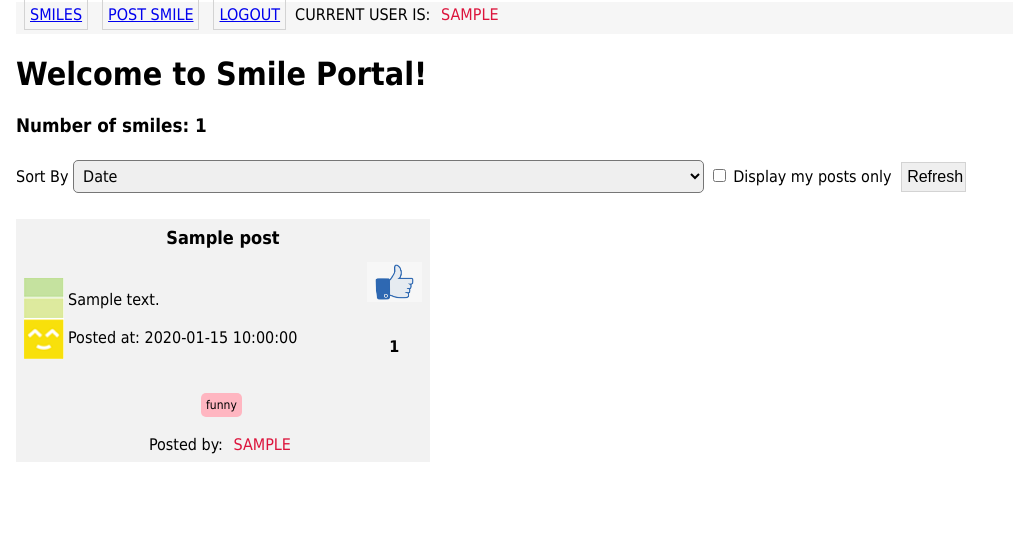
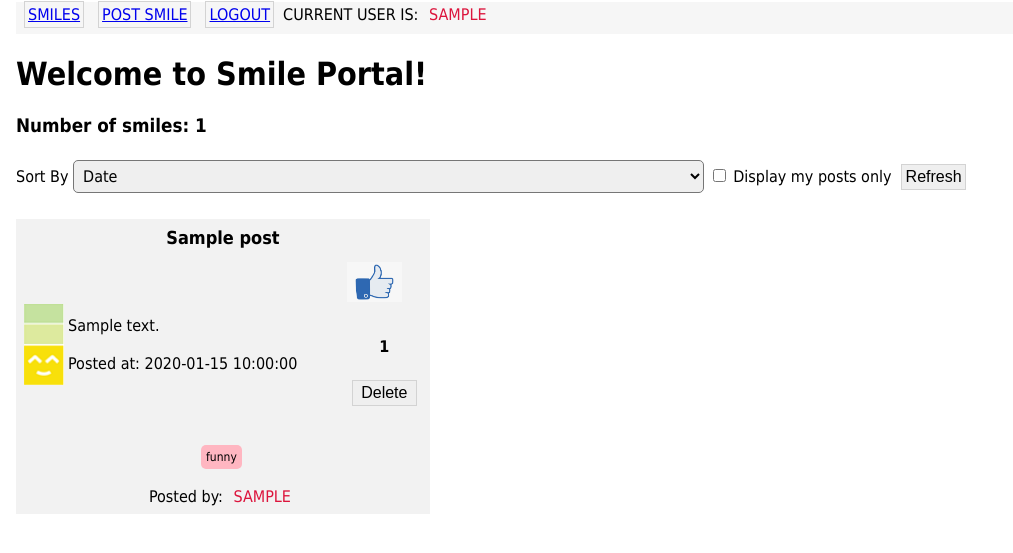
Before and after one commit to dhoangquan1/SmileApp, a Flask app: page / in a window 1280 px wide. Shown: the top 553 px of the page, without its empty margins (0-1013 px from the left). Run offline with Flask 3, Linux system fonts and the light colour scheme; a user stored in the database is signed in; tables that the repository leaves empty hold one stand-in row (values such as "Sample post"); some libraries are stand-ins or nearby versions.

Commit message:
Task 7: Implemented the option to delete posts

```diff
--- a/app/main/models.py
+++ b/app/main/models.py
@@ -54,7 +54,8 @@ class Post(db.Model):
     tags: sqlo.WriteOnlyMapped['Tag'] = sqlo.relationship(
         secondary=postTags,
         primaryjoin=(postTags.c.post_id == id),
-        back_populates="posts"
+        back_populates="posts",
+        passive_deletes=True,
     )
 
     def get_tags(self):
--- a/app/main/routes.py
+++ b/app/main/routes.py
@@ -66,3 +66,18 @@ def like(post_id):
     db.session.add(thepost)
     db.session.commit()
     return redirect(url_for('main.index'))
+
+@bp_main.route('/post/<post_id>/delete', methods=['POST'])
+@login_required
+def delete(post_id):
+    thepost = db.session.get(Post, post_id)
+    if thepost is None:
+        flash('Post with id {} is not found!'.format(post_id))
+        return redirect(url_for('main.index'))
+    for t in db.session.scalars(thepost.tags.select()):
+        thepost.tags.remove(t)
+    db.session.commit()
+    db.session.delete(thepost)
+    db.session.commit()
+    flash('Post "{}" is successfully deleted!'.format(thepost.title))
+    return redirect(url_for('main.index'))
--- a/app/main/templates/_post.html
+++ b/app/main/templates/_post.html
@@ -39,6 +39,11 @@
                  <!-- (milestone3) TODO: if the post is posted by the logged-in user, include the "delete" button.
                                    Define an HTML `post` form with a submit button. The form action should redirect to `routes.deletepost` route.
                                    Style the submit button using `button` CCS class selector. -->
+                {% if post.writer.username == current_user.username %}
+                    <form action="{{url_for('main.delete', post_id = post.id)}}" method="post">
+                        <input type="submit" value="Delete" class="button" >
+                    </form>
+                {% endif %}
             </td>
         </tr>
         <tr>
--- a/app/static/css/main.css
+++ b/app/static/css/main.css
@@ -21,7 +21,6 @@ a:hover {
     padding : 3px;
     font-size: 16px;
     margin : 5px;
-    padding : 5px;
     border: 1px solid lightgray;
 }
 .button:hover {
```
Also changed, not shown: smile.db.
